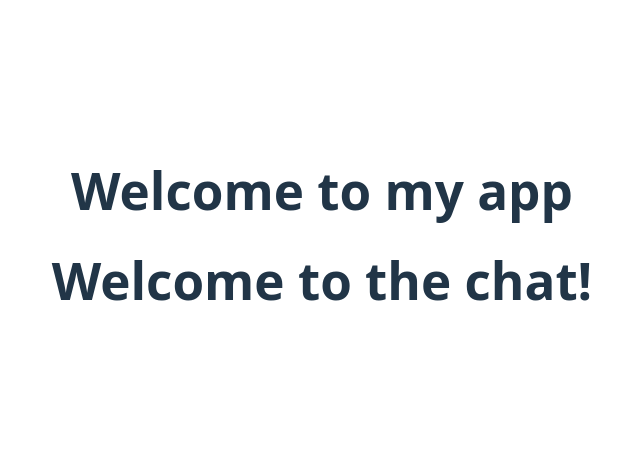
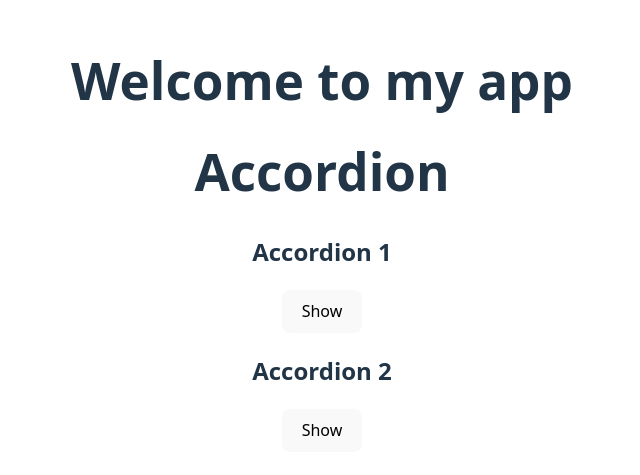
Before and after one commit to nhatnguyen-agilityio/react-training, a React (Vite) app in the folder my-example-app/: page / in a window 1280 px wide. Shown: the part 165-640 px from the top of the page, without its empty margins (318-958 px from the left). Built offline with nearby package versions, Linux system fonts and the light colour scheme.

Commit message:
feat(): create example with state and props

```diff
--- a/my-example-app/src/App.tsx
+++ b/my-example-app/src/App.tsx
@@ -9,6 +9,7 @@ import Profile from './components/profile'
 import Contact from './components/Contact'
 import EffectExample from './components/EffectExample'
 import ChatRoom from './components/ChatRoom'
+import Accordion from './components/Accordtion'
 
 const user = {
   name: 'John Doe',
@@ -33,7 +34,8 @@ function App() {
     </> */}
       {/* <Contact /> */}
       {/* <EffectExample /> */}
-      <ChatRoom />
+      {/* <ChatRoom /> */}
+    <Accordion />
     </>
   )
 }
--- /dev/null
+++ b/my-example-app/src/components/Accordtion/Panel/index.tsx
@@ -0,0 +1,16 @@
+type PanelProps = {
+  title: string
+  description: string
+  isActive: boolean
+  onChange: () => void
+}
+
+export default function Panel({ title, description, isActive, onChange }: PanelProps) {
+  return (
+    <>
+      <h2>{title}</h2>
+      {isActive && <p>{description}</p>}
+      <button onClick={onChange}>{isActive ? 'Hide' : 'Show'}</button>
+    </>
+  )
+}
--- /dev/null
+++ b/my-example-app/src/components/Accordtion/index.tsx
@@ -0,0 +1,14 @@
+import { useState } from "react";
+import Panel from "./Panel";
+
+export default function Accordion() {
+  const [activePanel, setActivePanel] = useState<number>(0);
+
+  return (
+    <>
+      <h1>Accordion</h1>
+      <Panel title="Accordion 1" description="This is the description for Accordion 1" isActive={activePanel === 1} onChange={() => activePanel === 1 ? setActivePanel(0) : setActivePanel(1)} />
+      <Panel title="Accordion 2" description="This is the description for Accordion 2" isActive={activePanel === 2} onChange={() => activePanel === 2 ? setActivePanel(0) : setActivePanel(2)} />
+    </>
+  )
+};
```
